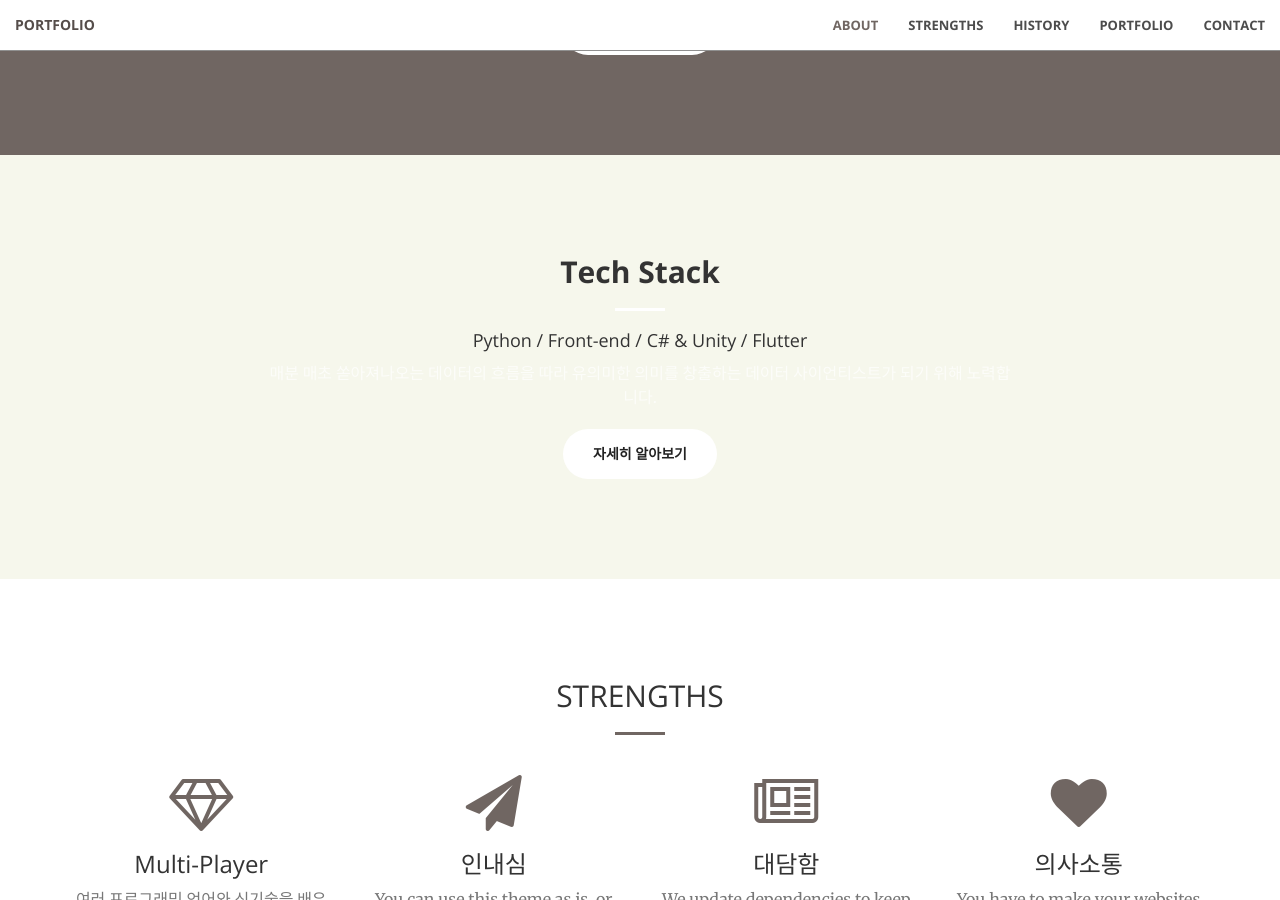
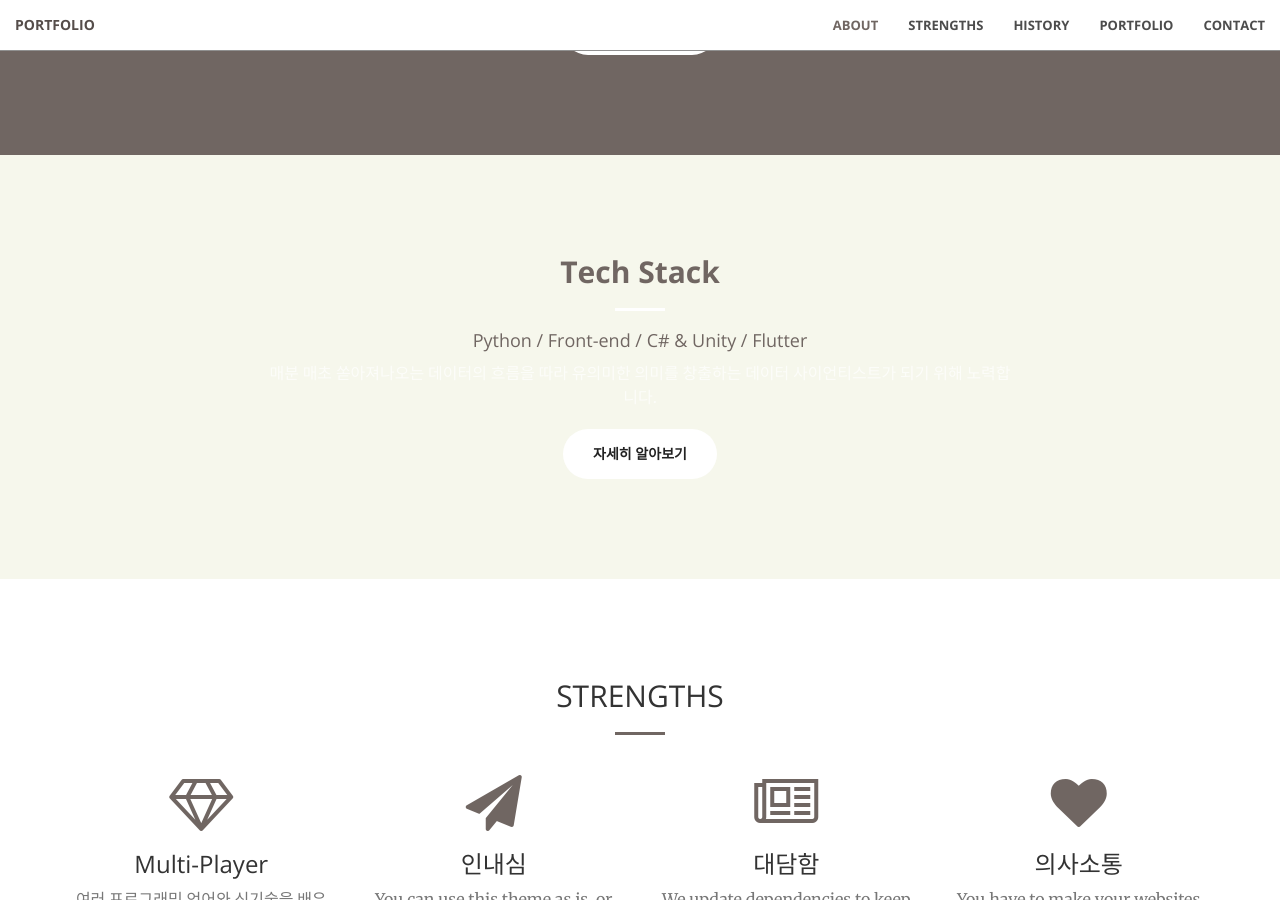
Before and after one commit to ymdev2023/ymdev2023.github.io, a Jekyll site: the page built from index.html, in a window 1280 px wide and 900 px high, scrolled down 1213 px. Built offline with Jekyll 4.4.1, drawn with Linux system fonts in a browser that asks for light colours.

Commit message:
Update _base.scss

```diff
--- a/_sass/_base.scss
+++ b/_sass/_base.scss
@@ -53,6 +53,7 @@ p {
 
 .bg-primary2 {
     background-color: #F6F7EC;
+    color: $theme-primary;
 }
 
 .text-faded {
```
